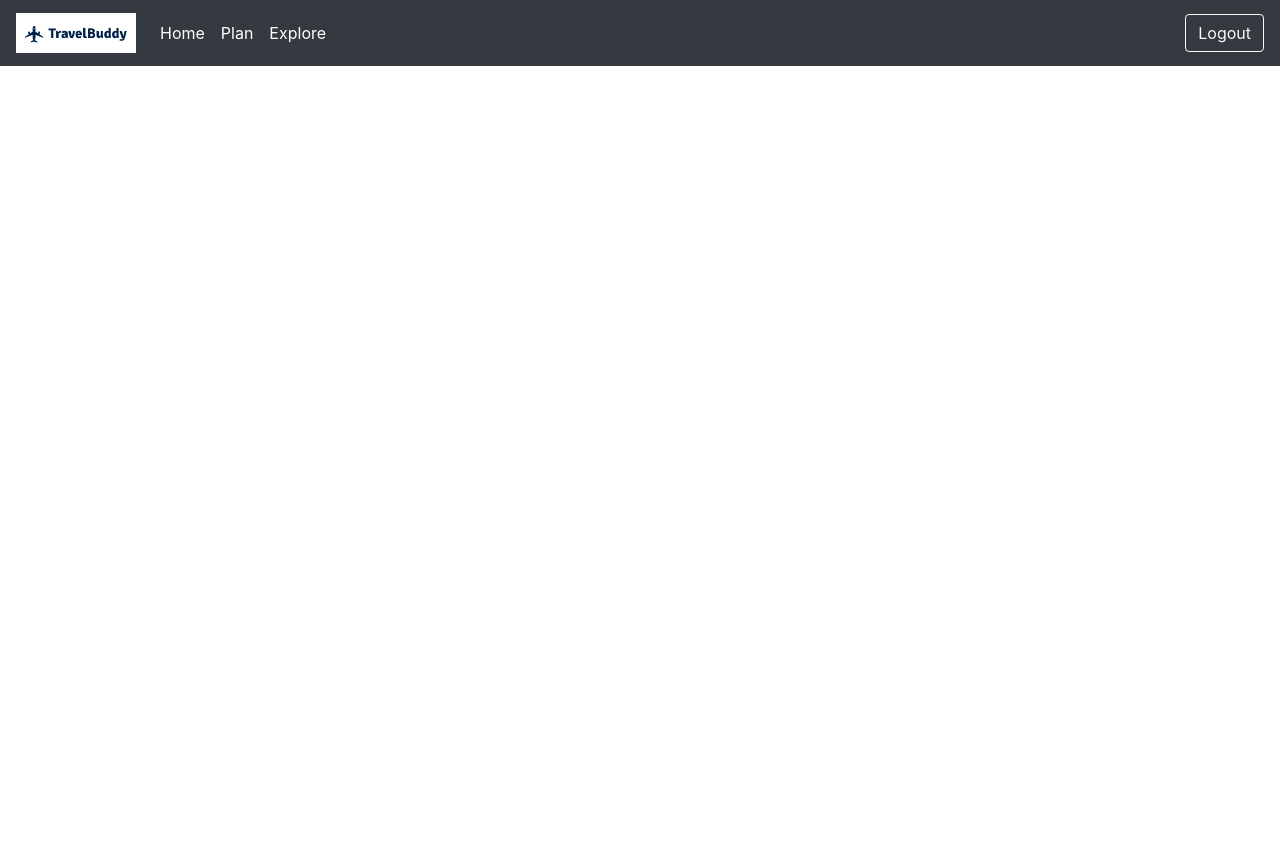
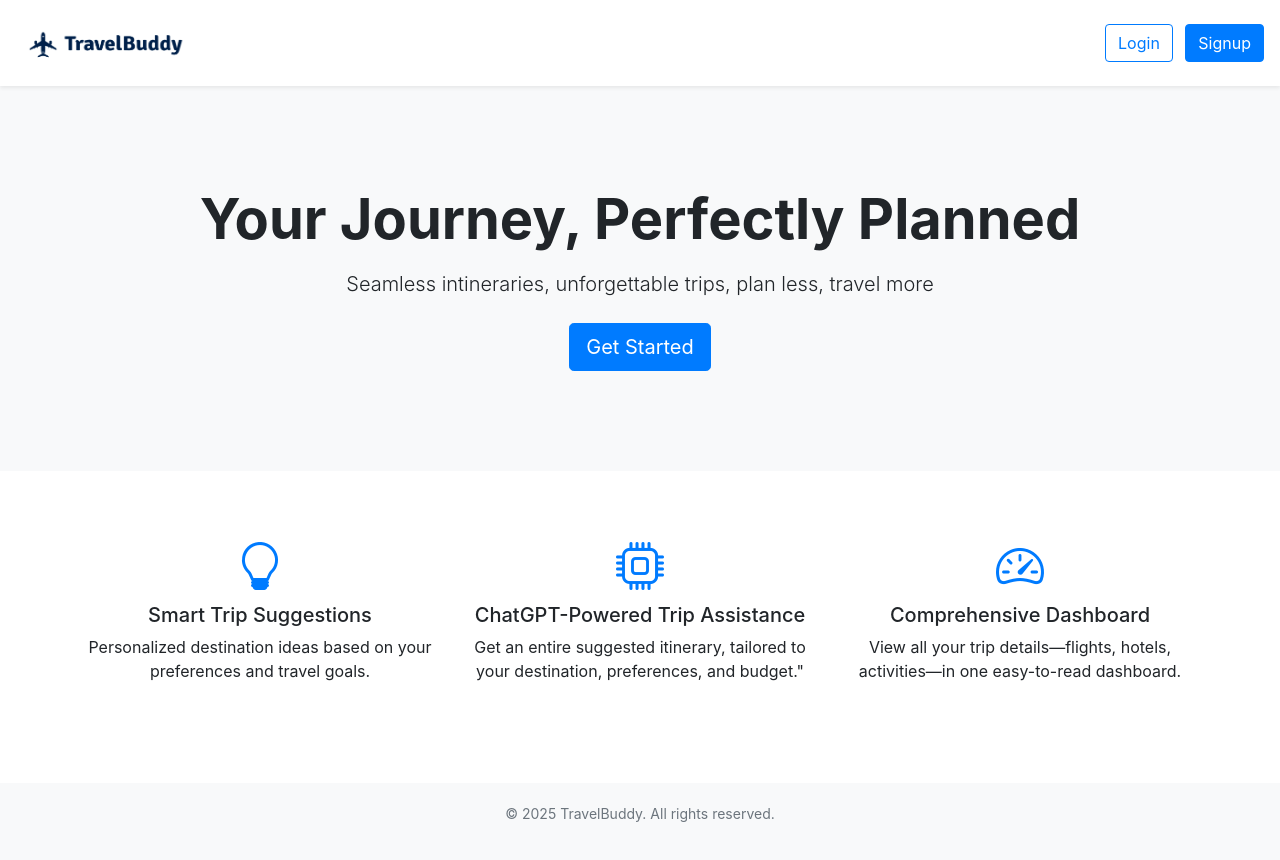
Before and after one commit to jsmnlao/Travel-Buddy, a Flask app: page / in a window 1280 px wide. Before the commit the page ends 66 px from the top, so only its background shows below. Run offline with Flask 3, Linux system fonts and the light colour scheme; some libraries are stand-ins or nearby versions.

Commit message:
updated website flow, added landing page

```diff
--- a/website/templates/base.html
+++ /dev/null
@@ -1,36 +0,0 @@
-<!DOCTYPE html>
-<html>
-  <head>
-    <meta charset="utf-8" />
-    <meta name="viewport" content="width=device-width, initial-scale=1" />
-    <link rel="stylesheet" href="https://stackpath.bootstrapcdn.com/bootstrap/4.4.1/css/bootstrap.min.css" integrity="sha384-Vkoo8x4CGsO3+Hhxv8T/Q5PaXtkKtu6ug5TOeNV6gBiFeWPGFN9MuhOf23Q9Ifjh" crossorigin="anonymous" />
-    <link rel="stylesheet" href="https://stackpath.bootstrapcdn.com/font-awesome/4.7.0/css/font-awesome.min.css" crossorigin="anonymous" />
-    <title>{% block title %}Home{% endblock %}</title>
-  </head>
-  <body>
-    <nav class="navbar navbar-expand-lg navbar-dark bg-dark text-white">
-      <a class="navbar-brand" href="/">
-        <img src="{{url_for('static', filename='images/logo.png')}}" width="120" height="40" class="d-inline-block align-top" alt="Logo" />
-      </a>
-      <button class="navbar-toggler" type="button" data-toggle="collapse" data-target="#navbar">
-        <span class="navbar-toggler-icon"></span>
-      </button>
-      <div class="collapse navbar-collapse" id="navbar">
-        <div class="navbar-nav">
-          <a class="nav-item nav-link text-white" id="home" href="/home">Home</a>
-          <a class="nav-item nav-link text-white" id="plan" href="/plan">Plan</a>
-          <a class="nav-item nav-link text-white" id="explore" href="/explore">Explore</a>
-          <!-- <a class="nav-item nav-link text-white" id="login" href="/login">Login</a>
-          <a class="nav-item nav-link text-white" id="signup" href="/signup">Signup</a> -->
-        </div>
-        <div class="ml-auto">
-          <a class="btn btn-outline-light" id="logout" href="/logout" role="button">Logout</a>
-        </div>
-      </div>
-    </nav>
-
-    <script src="https://code.jquery.com/jquery-3.2.1.slim.min.js" integrity="sha384-KJ3o2DKtIkvYIK3UENzmM7KCkRr/rE9/Qpg6aAZGJwFDMVNA/GpGFF93hXpG5KkN" crossorigin="anonymous"></script>
-    <script src="https://cdnjs.cloudflare.com/ajax/libs/popper.js/1.12.9/umd/popper.min.js" integrity="sha384-ApNbgh9B+Y1QKtv3Rn7W3mgPxhU9K/ScQsAP7hUibX39j7fakFPskvXusvfa0b4Q" crossorigin="anonymous"></script>
-    <script src="https://maxcdn.bootstrapcdn.com/bootstrap/4.0.0/js/bootstrap.min.js" integrity="sha384-JZR6Spejh4U02d8jOt6vLEHfe/JQGiRRSQQxSfFWpi1MquVdAyjUar5+76PVCmYl" crossorigin="anonymous"></script>
-  </body>
-</html>
--- a/website/templates/home.html
+++ b/website/templates/home.html
@@ -1 +1,36 @@
-{% extends "base.html" %} {%block title%} Home {% endblock%}
+<!DOCTYPE html>
+<html>
+  <head>
+    <meta charset="utf-8" />
+    <meta name="viewport" content="width=device-width, initial-scale=1" />
+    <link rel="stylesheet" href="https://stackpath.bootstrapcdn.com/bootstrap/4.4.1/css/bootstrap.min.css" integrity="sha384-Vkoo8x4CGsO3+Hhxv8T/Q5PaXtkKtu6ug5TOeNV6gBiFeWPGFN9MuhOf23Q9Ifjh" crossorigin="anonymous" />
+    <link rel="stylesheet" href="https://stackpath.bootstrapcdn.com/font-awesome/4.7.0/css/font-awesome.min.css" crossorigin="anonymous" />
+    <title>{% block title %}Home{% endblock %}</title>
+  </head>
+  <body>
+    <nav class="navbar navbar-expand-lg navbar-dark bg-dark text-white">
+      <a class="navbar-brand" href="/">
+        <img src="{{url_for('static', filename='images/logo.png')}}" width="120" height="40" class="d-inline-block align-top" alt="Logo" />
+      </a>
+      <button class="navbar-toggler" type="button" data-toggle="collapse" data-target="#navbar">
+        <span class="navbar-toggler-icon"></span>
+      </button>
+      <div class="collapse navbar-collapse" id="navbar">
+        <div class="navbar-nav">
+          <a class="nav-item nav-link text-white" id="home" href="/">Home</a>
+          <a class="nav-item nav-link text-white" id="plan" href="/plan">Plan</a>
+          <a class="nav-item nav-link text-white" id="explore" href="/explore">Explore</a>
+          <!-- <a class="nav-item nav-link text-white" id="login" href="/login">Login</a>
+          <a class="nav-item nav-link text-white" id="signup" href="/signup">Signup</a> -->
+        </div>
+        <div class="ml-auto">
+          <a class="btn btn-outline-light" id="logout" href="/logout" role="button">Logout</a>
+        </div>
+      </div>
+    </nav>
+
+    <script src="https://code.jquery.com/jquery-3.2.1.slim.min.js" integrity="sha384-KJ3o2DKtIkvYIK3UENzmM7KCkRr/rE9/Qpg6aAZGJwFDMVNA/GpGFF93hXpG5KkN" crossorigin="anonymous"></script>
+    <script src="https://cdnjs.cloudflare.com/ajax/libs/popper.js/1.12.9/umd/popper.min.js" integrity="sha384-ApNbgh9B+Y1QKtv3Rn7W3mgPxhU9K/ScQsAP7hUibX39j7fakFPskvXusvfa0b4Q" crossorigin="anonymous"></script>
+    <script src="https://maxcdn.bootstrapcdn.com/bootstrap/4.0.0/js/bootstrap.min.js" integrity="sha384-JZR6Spejh4U02d8jOt6vLEHfe/JQGiRRSQQxSfFWpi1MquVdAyjUar5+76PVCmYl" crossorigin="anonymous"></script>
+  </body>
+</html>
--- /dev/null
+++ b/website/templates/landing.html
@@ -0,0 +1,95 @@
+<!DOCTYPE html>
+<html lang="en">
+  <head>
+    <meta charset="UTF-8" />
+    <meta name="viewport" content="width=device-width, initial-scale=1" />
+    <title>TravelBuddy: Simplify your travel planning!</title>
+
+    <link rel="stylesheet" href="https://stackpath.bootstrapcdn.com/bootstrap/4.4.1/css/bootstrap.min.css" />
+    <link href="https://cdn.jsdelivr.net/npm/bootstrap-icons/font/bootstrap-icons.css" rel="stylesheet">
+    <link rel="stylesheet" href="https://stackpath.bootstrapcdn.com/font-awesome/4.7.0/css/font-awesome.min.css" />
+
+    <style>
+      .hero {
+        background: #f8f9fa;
+        padding: 100px 0;
+        text-align: center;
+      }
+      .features {
+        padding: 60px 0;
+      }
+      .footer {
+        background: #f8f9fa;
+        padding: 20px 0;
+        text-align: center;
+        font-size: 14px;
+        color: #6c757d;
+      }
+      .icon-large {
+        font-size: 3rem;
+      }
+    </style>
+  </head>
+  <body class="min-vh-100 d-flex flex-column">
+
+    <!-- Navbar -->
+    <nav class="navbar navbar-expand-lg navbar-light bg-white shadow-sm">
+      <a class="navbar-brand" href="/">
+        <img src="{{url_for('static', filename='images/logo.png')}}" width="180" height="60" class="d-inline-block align-top" alt="Logo" />
+      </a>
+      <button class="navbar-toggler" type="button" data-toggle="collapse" data-target="#navbar">
+        <span class="navbar-toggler-icon"></span>
+      </button>
+      <div class="collapse navbar-collapse" id="navbar">
+        <div class="ml-auto">
+          <a class="btn btn-outline-primary mr-2" href="/login">Login</a>
+          <a class="btn btn-primary" href="/signup">Signup</a>
+        </div>
+      </div>
+    </nav>
+
+    <!-- THIS NEEDS TO BE CHANGED TO GOT TO THE HOME -->
+    <section class="hero">
+      <div class="container">
+        <h1 class="display-4 font-weight-bold">Your Journey, Perfectly Planned</h1>
+        <p class="lead mt-3 mb-4">Seamless intineraries, unforgettable trips, plan less, travel more</p>
+        <a href="/home" class="btn btn-primary btn-lg">Get Started</a>
+      </div>
+    </section>
+
+    <!-- Features  -->
+    <section class="features text-center">
+      <div class="container">
+        <div class="row">
+          <div class="col-md-4 mb-4">
+            <i class="bi bi-lightbulb icon-large mb-3 text-primary"></i>
+            <h5>Smart Trip Suggestions</h5>
+            <p>Personalized destination ideas based on your preferences and travel goals.</p>
+          </div>
+          <div class="col-md-4 mb-4">
+            <i class="bi bi-cpu icon-large mb-3 text-primary"></i>
+            <h5>ChatGPT-Powered Trip Assistance</h5>
+            <p>Get an entire suggested itinerary, tailored to your destination, preferences, and budget."</p>
+          </div>
+          <div class="col-md-4 mb-4">
+            <i class="bi bi-speedometer2 icon-large mb-3 text-primary"></i>
+            <h5>Comprehensive Dashboard</h5>
+            <p>View all your trip details—flights, hotels, activities—in one easy-to-read dashboard.</p>
+          </div>
+        </div>
+      </div>
+    </section>
+
+    <!-- Footer -->
+    <footer class="footer mt-auto">
+      <div class="container">
+        <p>© 2025 TravelBuddy. All rights reserved.</p>
+      </div>
+    </footer>
+
+    <!-- Scripts -->
+    <script src="https://code.jquery.com/jquery-3.2.1.slim.min.js"></script>
+    <script src="https://cdnjs.cloudflare.com/ajax/libs/popper.js/1.12.9/umd/popper.min.js"></script>
+    <script src="https://maxcdn.bootstrapcdn.com/bootstrap/4.0.0/js/bootstrap.min.js"></script>
+  </body>
+</html>
--- a/website/views.py
+++ b/website/views.py
@@ -6,12 +6,12 @@ views = Blueprint('views', __name__)
 # the initial_landing page route would be '/' instead
 # this is temporary for now
 @views.route('/')
+def landing():
+    return render_template("landing.html")
+
+@views.route('/home')
 def home():
     return render_template("home.html")
-
-# @views.route('/home')
-# def home():
-#     return render_template("home.html")
 
 @views.route('/plan')
 def plan():
@@ -20,3 +20,7 @@ def plan():
 @views.route('/explore')
 def explore():
     return render_template("explore.html")
+
+@views.route('/signup')
+def signup():
+    pass
```
Also changed, not shown: website/templates/sign_in.html (renamed from website/templates/initial_landing.html).
